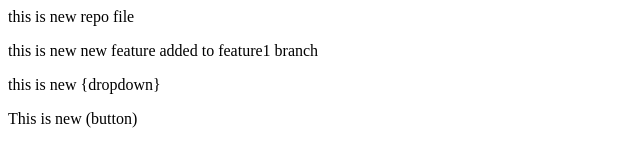
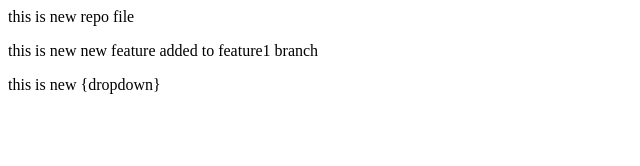
Before and after one commit to ThakurDeepesh/localrepo, a plain HTML site: page index.html in a window 1280 px wide. Shown: the whole page, without its empty margins (0-640 px from the left). Drawn offline with Linux system fonts and the light colour scheme.

Commit message:
undo changes in main branch

```diff
--- a/index.html
+++ b/index.html
@@ -2,4 +2,3 @@
 
 <p>this is new new feature added to feature1 branch</p>
           <p>this is new {dropdown}</p>
-             <p>This is new (button)</p>
```
